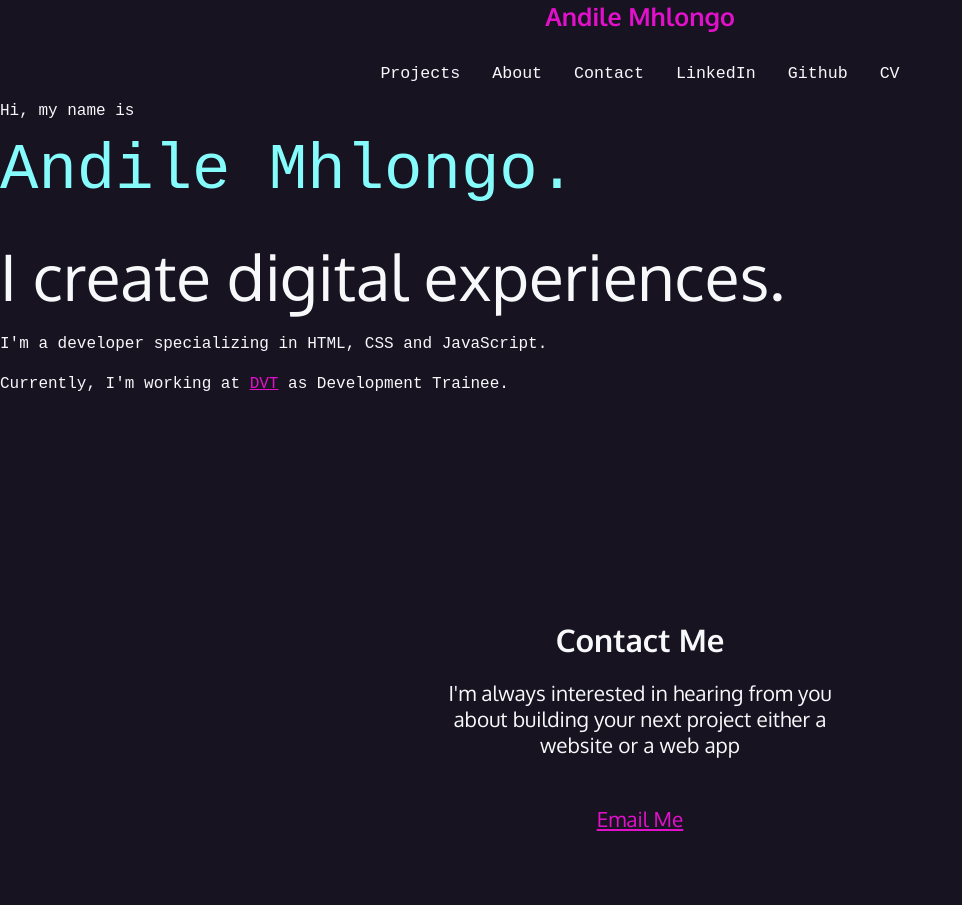
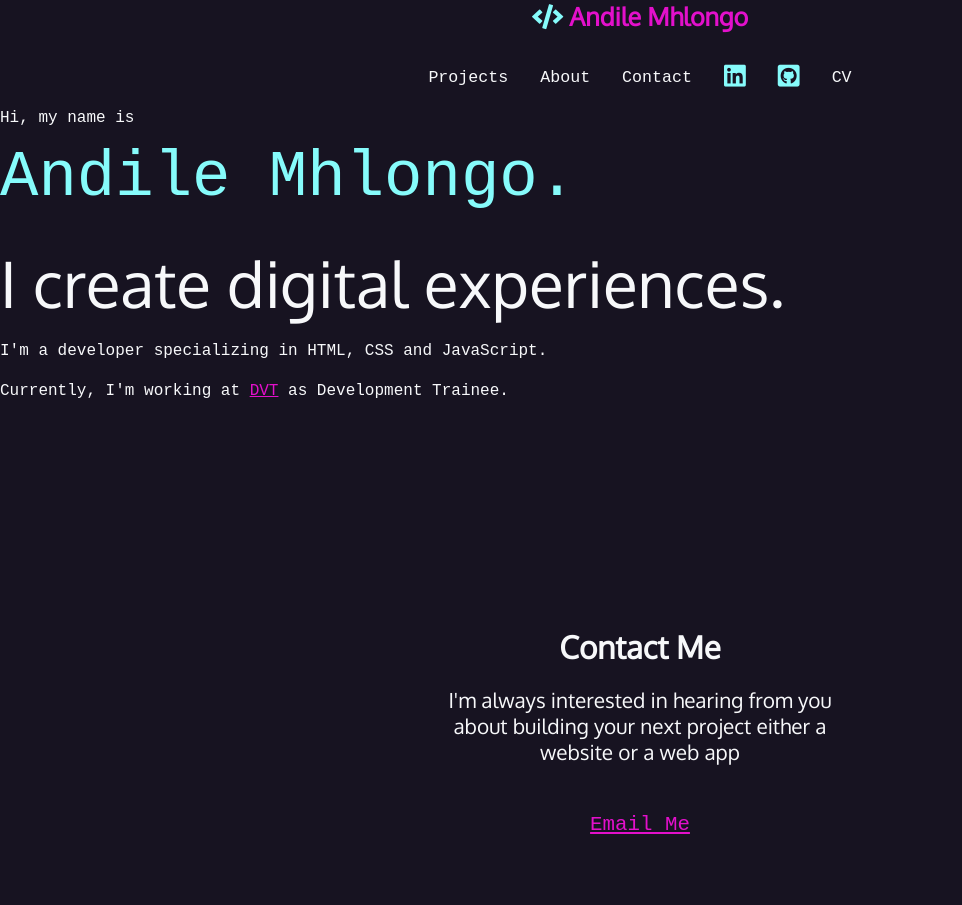
Before and after one commit to amhlongo-dvt/dvt-fullstackdeveopler-roadmap, a plain HTML site: page portfolio/index.html in a window 1280 px wide. Shown: the whole page, without its empty margins (0-962 px from the left). Drawn offline with Linux system fonts and the light colour scheme; a web font is replaced by a local one.

Commit message:
Added Icons

```diff
--- a/portfolio/css/style.css
+++ b/portfolio/css/style.css
@@ -73,11 +73,14 @@ a:hover {
     width: 400px;
     text-align: center;
     margin: 0 auto;
-  padding: 3rem 0;
+    padding: 3rem 0;
+
 }
 
 #contact p:last-child {
+    font-family: var(--mono);
     margin-top: 3rem;
+
 }
 
 nav {
@@ -112,6 +115,17 @@ nav a {
     display: block;
 }
 
-nav a:hover {
+nav a:hover,
+nav [class*="fa-"]:hover {
     color: var(--magenta);
 }
+
+nav [class*="fa-"]{
+    font-size: 150%;
+    color: var(--aqua);
+}
+
+nav h1 [class*="fa-"]{
+    font-size: 100%;
+    color: var(--aqua);
+}
--- a/portfolio/index.html
+++ b/portfolio/index.html
@@ -3,26 +3,39 @@
 <head>
     <meta charset="UTF-8">
     <meta name="viewport" content="width=device-width, initial-scale=1.0">
-    <link rel="preconnect" href="https://fonts.googleapis.com">
-    <link rel="preconnect" href="https://fonts.gstatic.com" crossorigin>
-    <link href="https://fonts.googleapis.com/css2?family=Oxygen+Mono&display=swap" rel="stylesheet">
+    <link rel="preconnect" href="https://fonts.googleapis.com" />
+    <link rel="preconnect" href="https://fonts.gstatic.com" crossorigin />
+    <link href="https://fonts.googleapis.com/css2?family=Oxygen&family=Oxygen+Mono&display=swap" rel="stylesheet" />
+    <link href="https://cdnjs.cloudflare.com/ajax/libs/font-awesome/5.15.4/css/all.min.css" rel="stylesheet" />
     <link rel="stylesheet" href="css/style.css">
-    <link rel="preconnect" href="https://fonts.googleapis.com">
-    <link rel="preconnect" href="https://fonts.gstatic.com" crossorigin>
-    <link href="https://fonts.googleapis.com/css2?family=Oxygen:wght@300;400;700&display=swap" rel="stylesheet">
     <title>Document</title>
 </head>
 <body>
     <nav>
         <ul>
             <li>
-                <h1><a href="index.html">Andile Mhlongo</a></h1>
+                <h1>
+                    <a href="index.html">
+                        <span class="fas fa-code" aria-hidden="true"></span>
+                        <span>Andile Mhlongo</span>
+                    </a>
+                </h1>
             </li>
             <li><a href="#peojects">Projects</a></li>
             <li><a href="#about.html">About</a></li>
             <li><a href="#contact">Contact</a></li>
-            <li><a href="https://www.linkedin.com/in/andile-mhlongo-a025a5b1/" target="_blank">LinkedIn</a></li>
-            <li><a href="https://github.com/majiyaz2">Github</a></li>
+            <li>
+                <a href="https://www.linkedin.com/in/andile-mhlongo-a025a5b1/" target="_blank">
+                    <span class="fab fa-linkedin"></span>
+                    <span class="sr-only">LinkedIn</span>
+                </a>
+            </li>
+            <li>
+                <a href="https://github.com/majiyaz2">
+                    <span class="fab fa-github-square" aria-hidden="true"></span>
+                    <span class="sr-only">Github</span>
+                </a>
+            </li>
             <li><a>CV</a></li>
         </ul>
     </nav>
```
